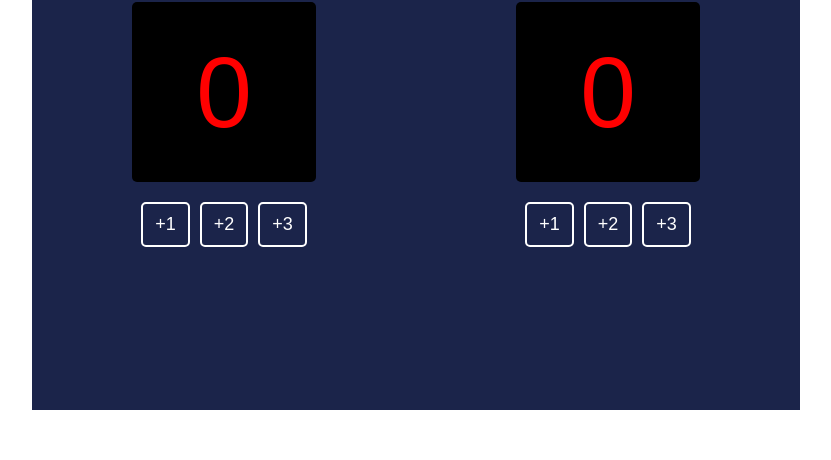
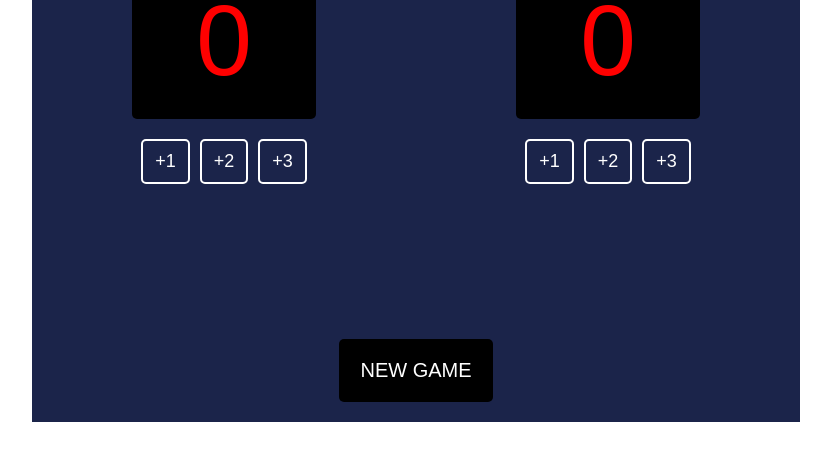
Before and after one commit to Yinkusadel/basketball-scoreboard, a website: page index.html in a window 1280 px wide. Shown: the part 310-770 px from the top of the page, without its empty margins (224-1055 px from the left). Drawn offline with Linux system fonts and the light colour scheme; a web font is replaced by a local one.

Commit message:
add complete solution

```diff
--- a/index.html
+++ b/index.html
@@ -9,6 +9,7 @@
   <body>
     <div class="container">
       <div class="board">
+        <div class="home-away">
           <div class="home">
             <div class="home-content">
               <h2>HOME</h2>
@@ -32,6 +33,11 @@
             </div>
           </div>
         </div>
+
+        <div class="game-btn">
+          <button id="new-game" type="button" class="new-game">NEW GAME</button>
+        </div>
+      </div>
     </div>
     <script src="script.js"></script>
   </body>
--- a/script.js
+++ b/script.js
@@ -1,5 +1,6 @@
 const homeScore = document.getElementById('home-score');
 const guestScore = document.getElementById('guest-score');
+const newGame = document.getElementById('new-game');
 let currentHomeScore = 0;
 let currentGuestScore = 0;
 
@@ -27,6 +28,11 @@ function threeGoalToGuest() {
   guestScore.textContent = `${(currentGuestScore += 3)}`;
 }
 
+function playNewGame() {
+  guestScore.textContent = `${(currentGuestScore -= currentGuestScore)}`;
+  homeScore.textContent = `${(currentHomeScore -= currentHomeScore)}`;
+}
+
 const homeOne = document.getElementById('home-btn-1');
 homeOne.onclick = oneGoalToHome;
 
@@ -44,3 +50,6 @@ guestTwo.onclick = twoGoalToGuest;
 
 const guestThree = document.getElementById('guest-btn-3');
 guestThree.onclick = threeGoalToGuest;
+
+const refreshGame = document.getElementById('new-game');
+refreshGame.onclick = playNewGame;
--- a/styles.css
+++ b/styles.css
@@ -14,9 +14,14 @@
 
 .board {
   display: flex;
+  flex-direction: column;
+  width: 60%;
   background: #1b244a;
-  width: 60%;
-  height: 80vh;
+}
+
+.home-away {
+  display: flex;
+  height: 70vh;
   font-family: sans-serif;
 }
 
@@ -35,7 +40,7 @@
   flex-direction: column;
   height: 70%;
   width: 60%;
-  color: white;
+  color: #fff;
   font-size: 40px;
 }
 
@@ -54,7 +59,7 @@
   flex-direction: column;
   height: 70%;
   width: 60%;
-  color: white;
+  color: #fff;
   font-size: 40px;
 }
 
@@ -77,10 +82,34 @@
 
 .score-counter button {
   margin: 10px 5px;
-  border: 2px solid white;
+  border: 2px solid #fff;
   padding: 12px;
   border-radius: 5px;
   font: 400 18px/17px 'Cursed Timer ULiL', sans-serif;
   background-color: #1b244a;
   color: #fff;
 }
+
+.score-counter button:hover {
+  color: #f00;
+}
+
+.game-btn {
+  display: flex;
+  justify-content: center;
+}
+
+.new-game {
+  width: 20%;
+  margin: 20px 0;
+  padding: 20px;
+  border-radius: 5px;
+  border: none;
+  font-size: 20px;
+  background-color: #000;
+  color: #fff;
+}
+
+.new-game:hover {
+  color: #00f;
+}
```
Lines whose indentation alone changed are shown as unchanged.
